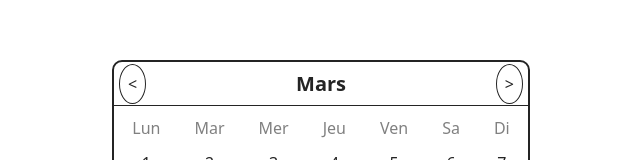
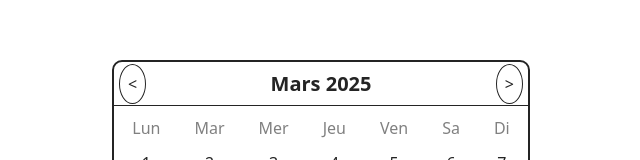
Before and after one commit to HayroMaki/TrainProject, a React (Vite) app: page / in a window 1280 px wide. Shown: the part 224-384 px from the top of the page, without its empty margins (319-959 px from the left). Built offline with nearby package versions, Linux system fonts and the light colour scheme.

Commit message:
Changed the month names and the day names to be in french and added the year to the calendar

```diff
--- a/src/calendar/CalendarContent.tsx
+++ b/src/calendar/CalendarContent.tsx
@@ -1,6 +1,8 @@
 export const CalendarContent = (props: {
     month: number;
 }) => {
+
+
 
     return (
         <table>
--- a/src/calendar/CalendarDisplayer.tsx
+++ b/src/calendar/CalendarDisplayer.tsx
@@ -5,17 +5,20 @@ import {useState} from "react";
 export const CalendarDisplayer = () => {
 
     const [month, setMonth] = useState<number>(new Date().getMonth());
+    const [year, setYear] = useState<number>(new Date().getFullYear());
 
     function monthChangeHandler(isIncrement: boolean) {
         if (isIncrement) {
             if (month === 11) {
                 setMonth(0);
+                setYear(year + 1);
             } else {
                 setMonth(month + 1);
             }
         } else {
             if (month === 0) {
                 setMonth(11);
+                setYear(year - 1);
             } else {
                 setMonth(month - 1);
             }
@@ -25,7 +28,7 @@ export const CalendarDisplayer = () => {
 
     return (
         <div className="CalendarDisplayer">
-            <CalendarMonthDisplayer month={month} monthChangeHandler={monthChangeHandler} />
+            <CalendarMonthDisplayer month={month} year={year} monthChangeHandler={monthChangeHandler} />
             <CalendarContent month={month} />
         </div>
     )
--- a/src/calendar/CalendarMonthDisplayer.tsx
+++ b/src/calendar/CalendarMonthDisplayer.tsx
@@ -1,5 +1,6 @@
 export const CalendarMonthDisplayer = (props: {
     month: number;
+    year: number;
     monthChangeHandler(isIncrement: boolean): void;
 }) => {
 
@@ -8,7 +9,7 @@ export const CalendarMonthDisplayer = (props: {
     return (
         <div className="CalendarMonthDisplayer">
             <button className="MonthChanger" onClick={() => { props.monthChangeHandler(false) }}>{"<"}</button>
-            <span className="MonthName">{MONTHS.at(props.month)}</span>
+            <span className="MonthName">{MONTHS.at(props.month)} {props.year}</span>
             <button className="MonthChanger" onClick={() => { props.monthChangeHandler(true) }}>{">"}</button>
         </div>
     )
```
